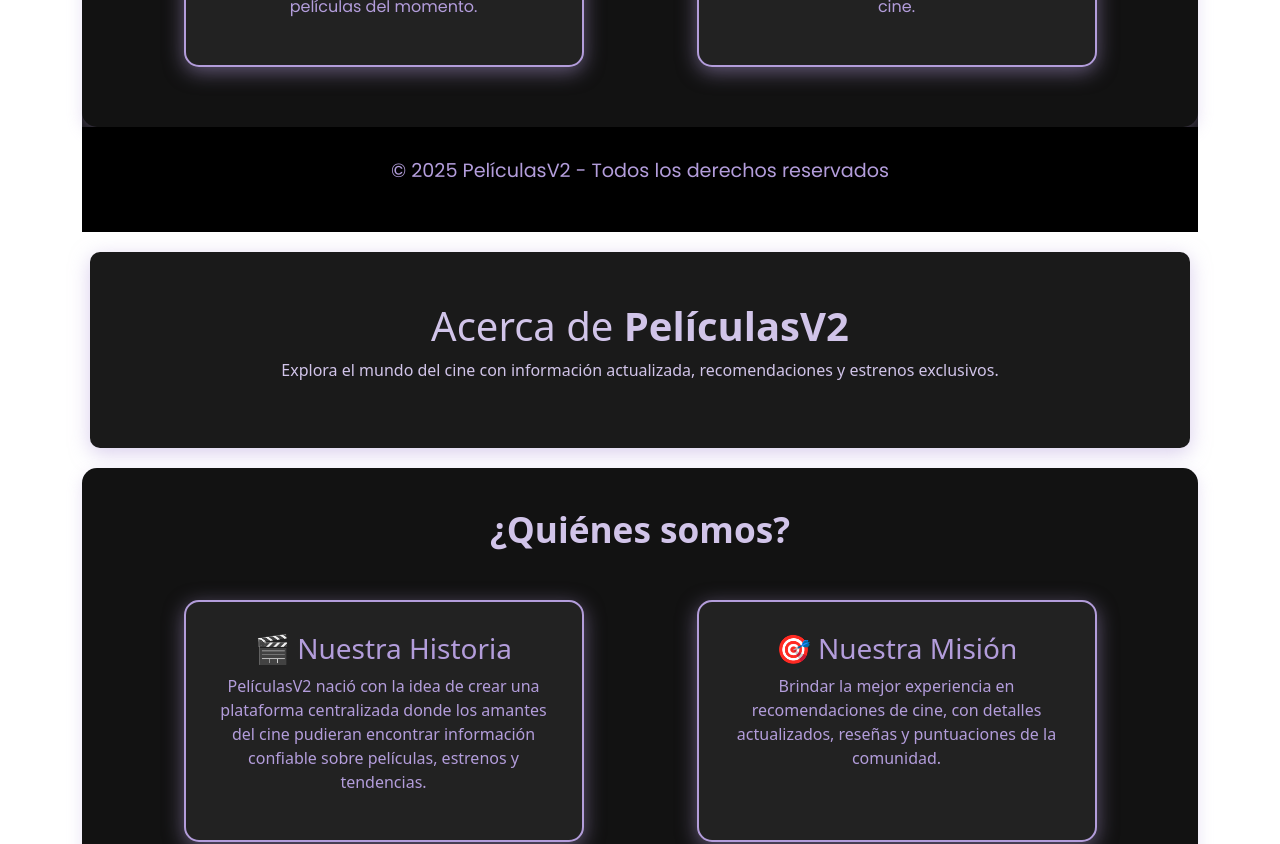
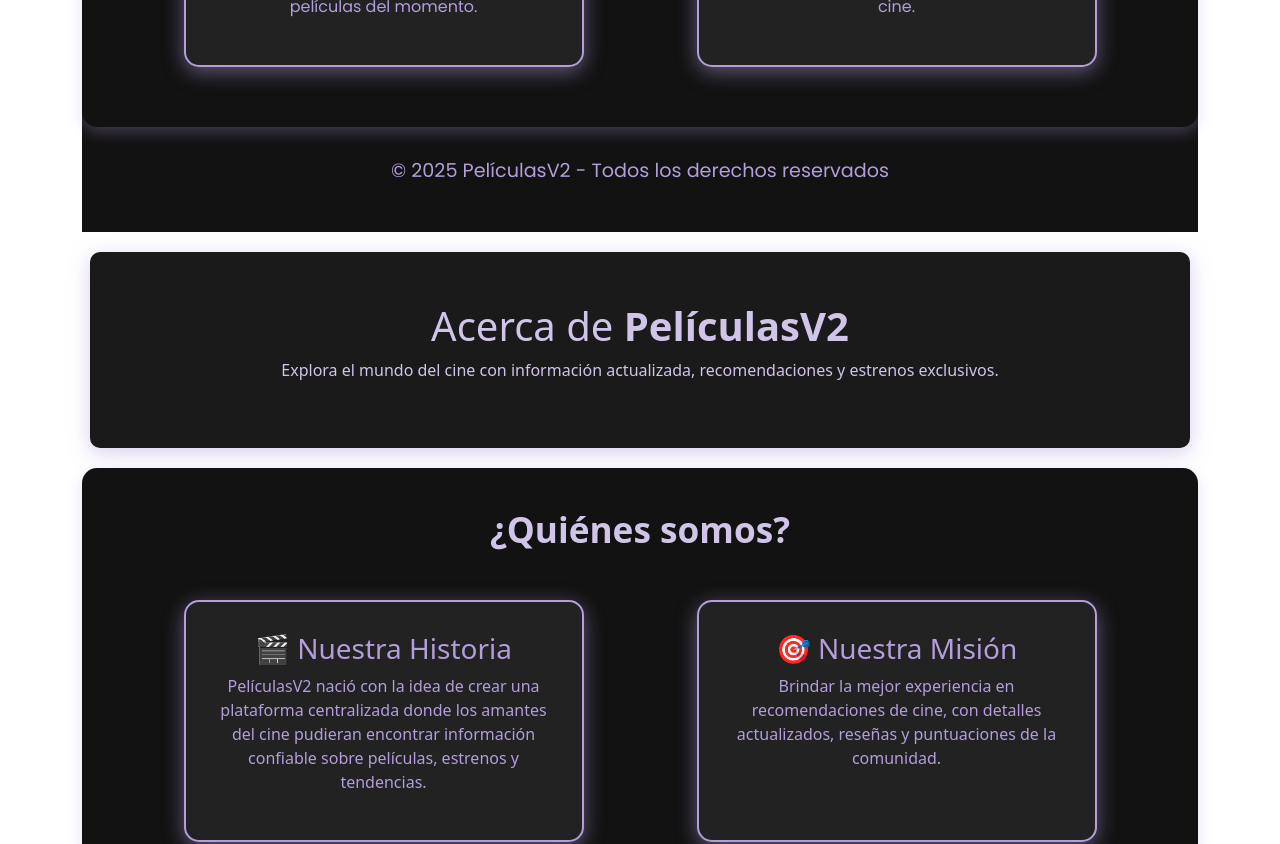
Before and after one commit to leo-morales-dev/peliculasv2, an Angular app: page /about in a window 1280 px wide. Shown: the part 1120-1964 px from the top of the page. Built offline with nearby package versions, Linux system fonts and the light colour scheme.

Commit message:
Update about.component.css

```diff
--- a/src/app/pages/about/about.component.css
+++ b/src/app/pages/about/about.component.css
@@ -1,4 +1,3 @@
-/* Estilos para la página "Acerca de" */
 body {
     background-color: #121212;
     margin: 0;
@@ -71,9 +70,6 @@ h2 {
 
 /* Ajuste del footer para cubrir todo el ancho */
 .footer-custom {
-    background-color: #000000;
-}
-.footer-custom {
     color: #b39ddb;
     padding: 30px 0;
     font-size: 1.2rem;
```
